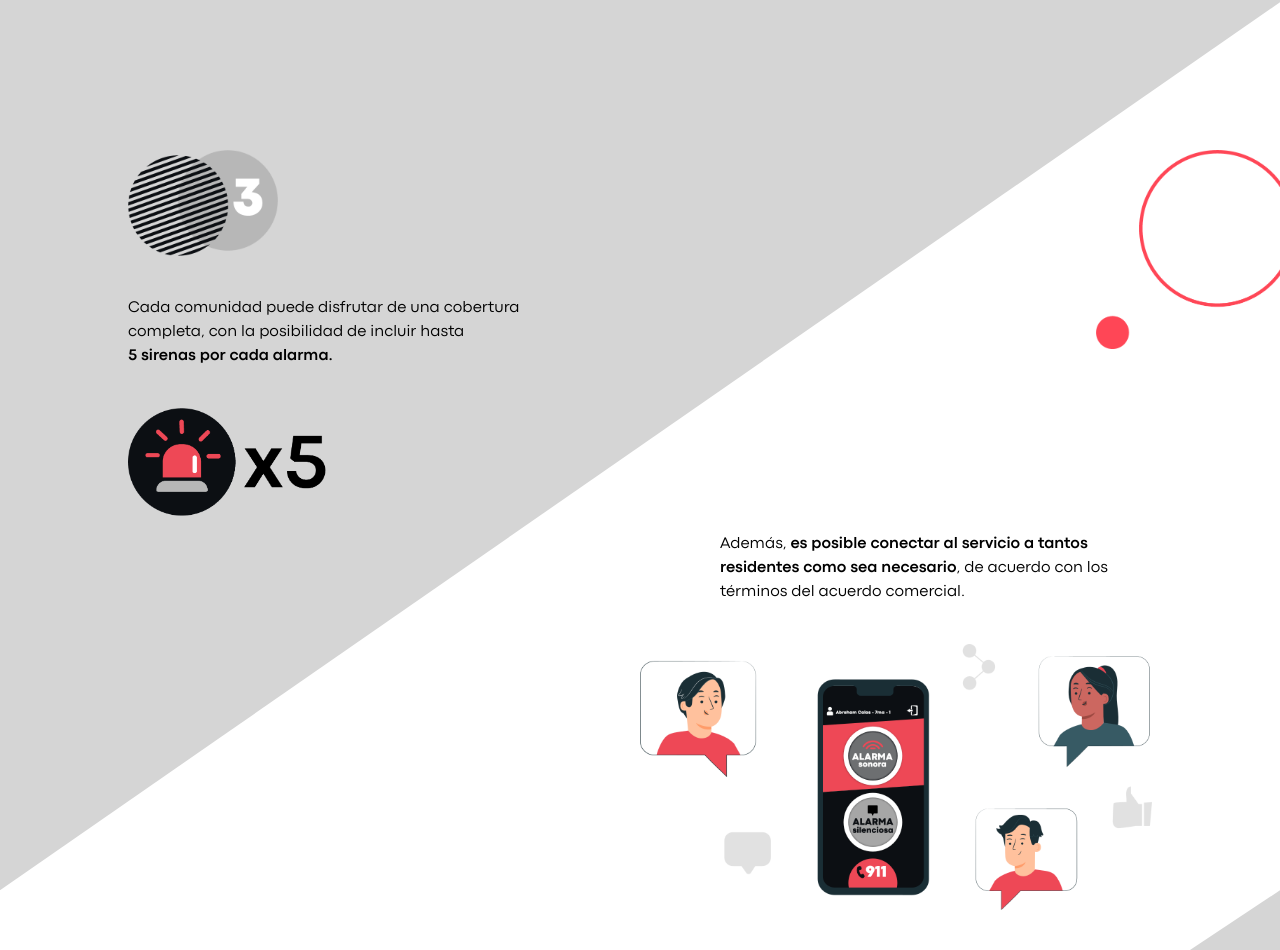
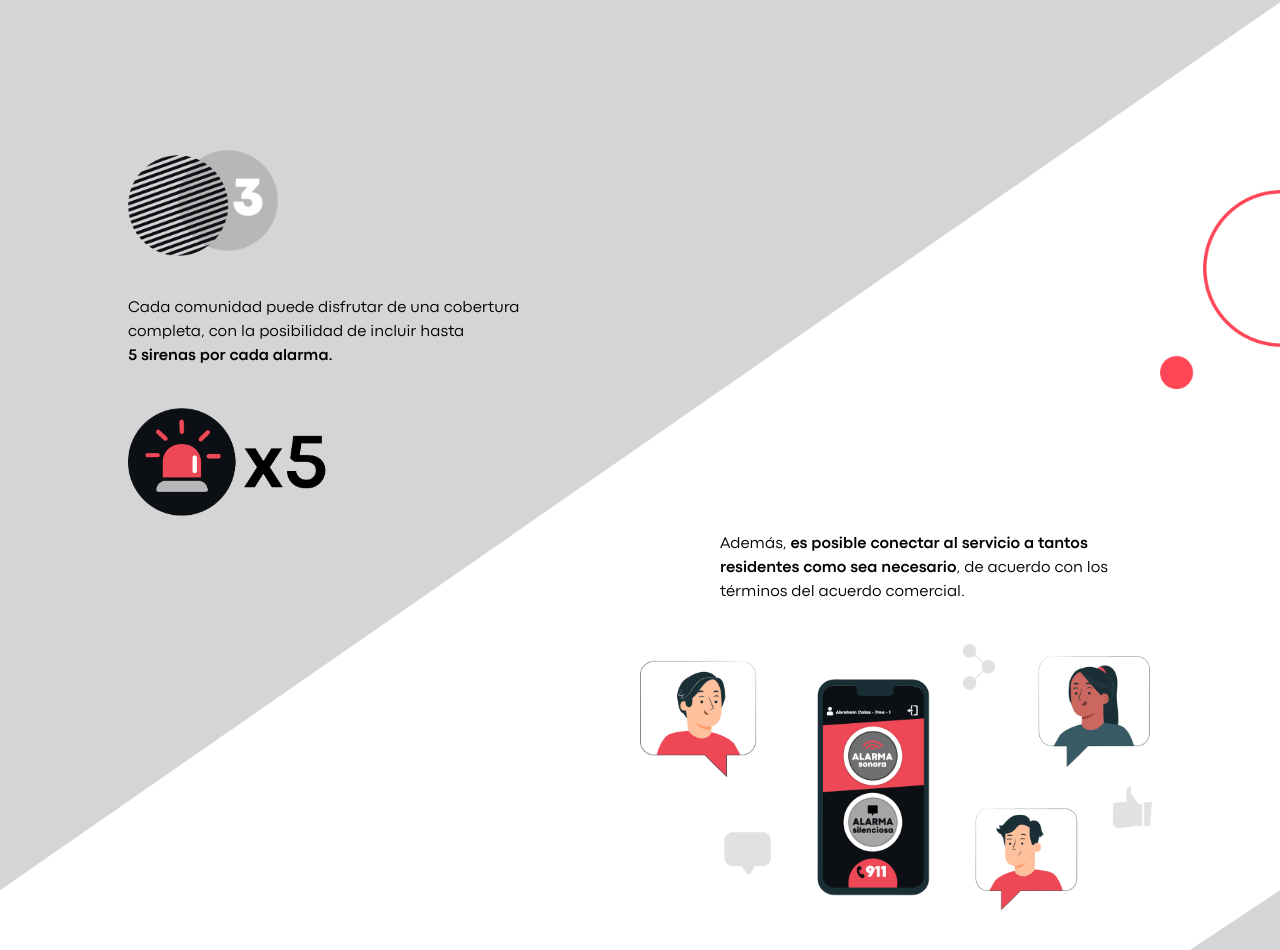
Before and after one commit to Datalis/alerta-barrio-landing, a Next.js app: page / in a window 1280 px wide. Shown: the part 6631-7581 px from the top of the page. Built offline with nearby package versions, Linux system fonts and the light colour scheme; no server answers.

Commit message:
fix: Fix absolute image position

```diff
--- a/src/app/page.tsx
+++ b/src/app/page.tsx
@@ -31,6 +31,7 @@ export default function Home() {
       <section id="que-es" className="relative">
         <Image src={DoubleCircleImage} alt="circle" width={200} className="absolute -left-24 top-0" />
         <Image src={DoubleCircleImage} alt="circle" width={200} className="absolute -right-16 top-72" />
+
         <div className="container mx-auto flex flex-col items-center mt-20">
           <SectionTitle>
             <span className="font-[500]">
@@ -86,6 +87,7 @@ export default function Home() {
       </section>
       <AlertSection></AlertSection>
       <section id="beneficios" className="relative">
+        <Image src={CirclesImage} alt="circle" width={200} className="absolute -right-20 -scale-x-[1] top-[200vh] z-10" />
         <div className="section-clip-1"></div>
         <div className="section-clip-2"></div>
         <div className="section-clip-3"></div>
@@ -139,7 +141,6 @@ export default function Home() {
             </div>
           </div>
           <div className="min-h-screen flex flex-col z-10 relative">
-            <Image src={CirclesImage} alt="circle" width={200} className="absolute -right-36 -scale-x-[1] -top-0" />
             <div className="grid grid-cols-2 h-full flex-1 pt-0 pb-10">
               <div className="flex flex-col">
                 <Image src={Step3Image} alt="step1" width={150} />
```
